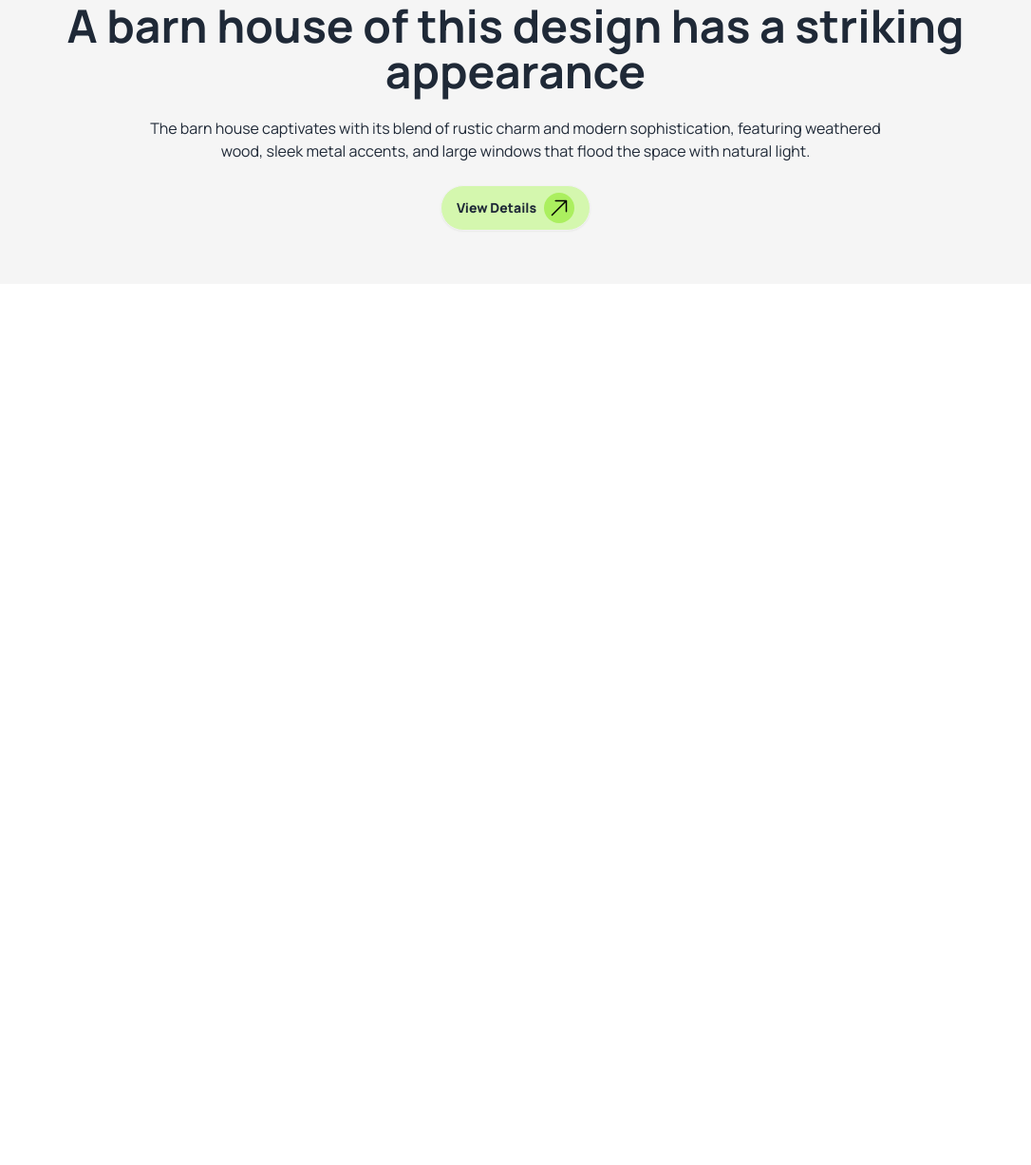
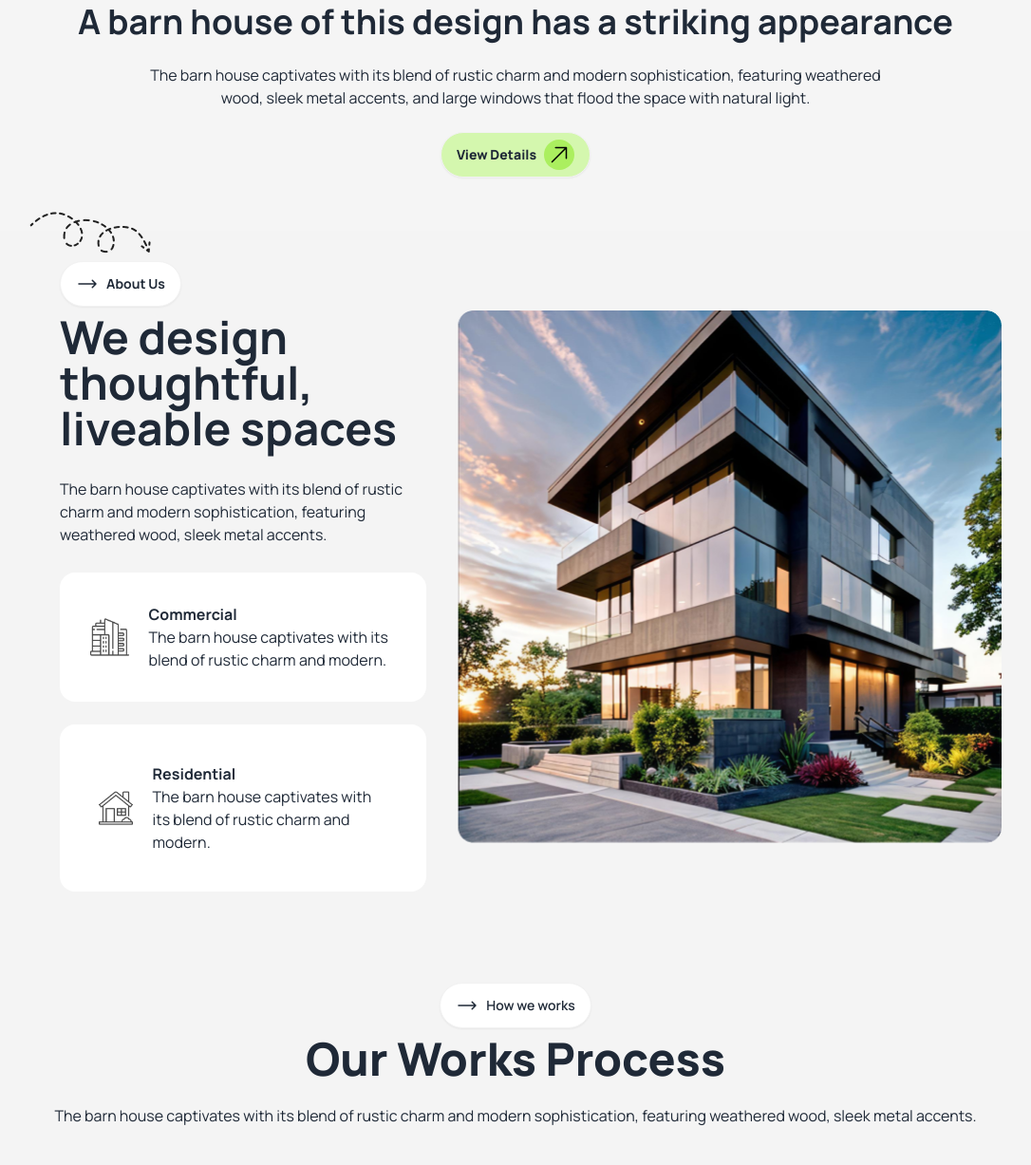
Before and after one commit to meherun-nesa-marjan/Assignment-3, a plain HTML site: page index.html in a window 1280 px wide. Shown: the part 402-1629 px from the top of the page at 95% size, without its empty margins (97-1183 px from the left). Before the commit the page ends 800 px from the top, so only its background shows below. Drawn offline with nearby package versions, Linux system fonts and the light colour scheme.

Commit message:
about section

```diff
--- a/index.html
+++ b/index.html
@@ -33,7 +33,7 @@
 </head>
 <body class="font">
     <header class=" bg-[#f5f5f5]">
-       <nav class="container mx-auto max-w-[80%]">
+       <nav class="lg:container lg:mx-auto sm:w-full lg:max-w-[80%]">
             <div class="navbar">
                 <div class="navbar-start">
                    <h1 class="text-2xl font-bold bg-b-color p-2 rounded-full"><svg xmlns="http://www.w3.org/2000/svg" fill="none" viewBox="0 0 24 24" stroke-width="1.5" stroke="currentColor" class="size-6">
@@ -44,7 +44,7 @@
                 </div>
                 <div class="navbar-center hidden lg:flex">
                   <ul class="menu menu-horizontal px-1 text-xl text-[#737373] font-semibold">
-                    <li class="hover:text-black duration-300"><a>Home</a></li>
+                    <li class="hover:text-black bg-none duration-300"><a>Home</a></li>
                     <li class="hover:text-black duration-300"><a>Services</a></li>
                     <li class="hover:text-black duration-300"><a>Portfolio</a></li>
                     <li class="hover:text-black duration-300"><a>Blogs</a></li>
@@ -89,18 +89,18 @@
                 </div>
               </div>
        </nav>
-       <div class="banar container pb-10 mx-auto max-w-[80%]">
-        <div class="banar-img container mx-auto max-w-[50%]"><img src="./images/banner.png" alt=""></div>
+       <div class="banar md:container pb-10 md:mx-auto sm:w-full md:max-w-[80%]">
+        <div class="banar-img container mx-auto sm:w-4/5 md:max-w-[50%]"><img src="./images/banner.png" alt=""></div>
         <div class="hero">
           <div class="hero-content text-center">
             <div class="max-w-full">
-              <h1 class="text-5xl font-bold">A barn house of this design has a striking appearance</h1>
-              <div class="container mx-auto max-w-[80%]">
+              <h1 class="text-4xl font-bold">A barn house of this design has a striking appearance</h1>
+              <div class="md:container md:mx-auto lg:max-w-[80%]">
                 <p class="py-6">
                   The barn house captivates with its blend of rustic charm and modern sophistication, featuring weathered wood, sleek metal accents, and large windows that flood the space with natural light.
                 </p>
               </div>
-              <button class="btn btn bg-[#d4f7ae] font-extrabold rounded-3xl">View Details<p class="bg-b-color rounded-full text-xs font-extralight p-1 text-black">
+              <button class="btn btn bg-[#d4f7ae] font-extrabold w-full lg:w-max rounded-3xl">View Details<p class="bg-b-color rounded-full text-xs font-extralight p-1 text-black">
                 <svg xmlns="http://www.w3.org/2000/svg" fill="none" viewBox="0 0 24 24" stroke-width="1.5" stroke="currentColor" class="size-6">
                 <path stroke-linecap="round" stroke-linejoin="round" d="m4.5 19.5 15-15m0 0H8.25m11.25 0v11.25" />
               </svg>
@@ -110,8 +110,75 @@
         </div>
        </div>
 
+
     </header>
     <main>
+      <section class="bg-[#f4f4f4] relative">
+      <div class=" absolute -rotate-[12] -top-5 left-32 hidden lg:flex"><img src="./images/Vector.png" alt=""></div>
+        <div class="card lg:card-side md:container pb-10 md:mx-auto  md:max-w-[80%]">
+
+          <div class="card-body  lg:w-2/5">
+            <div class=" ">
+              <button class="btn font-bold bg-white w-max rounded-3xl"><svg xmlns="http://www.w3.org/2000/svg" fill="none" viewBox="0 0 24 24" stroke-width="1.5" stroke="currentColor" class="size-6">
+                <path stroke-linecap="round" stroke-linejoin="round" d="M17.25 8.25 21 12m0 0-3.75 3.75M21 12H3" />
+              </svg><a class="inline-flex" href="#">About Us</a>
+              </button>
+             </div>
+            <h2 class="card-title text-4xl lg:text-5xl font-bold mb-5 ">We design thoughtful, liveable spaces</h2>
+            <p>The barn house captivates with its blend of rustic charm and
+              modern sophistication, featuring weathered wood, sleek metal accents.</p>
+            <div class="card-actions mt-5">
+              <div class="flex w-full flex-col">
+                <div class="card card-side bg-white rounded-box p-8  lg:items-center mb-6">
+                <div class="w-full lg:w-3/12 mr-5">
+                  <img src="./images/commercial.png" alt="">
+                </div>
+                 <div class="">
+                  <h3 class="font-bold">Commercial</h3>
+                  <p>The barn house captivates with its blend of rustic charm and modern.</p>
+                 </div>
+                </div>
+
+                <div class="card card-side bg-white rounded-box p-10  lg:items-center ">
+                  <div class="w-full lg:w-3/12 mr-5">
+                    <img src="./images/residential.png" alt="">
+                  </div>
+                   <div class="">
+                    <h3 class="font-bold">Residential</h3>
+                    <p>The barn house captivates with its blend of rustic charm and modern.</p>
+                   </div>
+                  </div>
+              </div>
+            </div>
+          </div>
+          <figure class=" m-6 lg:m-0">
+            <img src="./images/Rectangle.png"alt="Album"/>
+          </figure>
+        </div>
+
+      </section>
+      <section class="bg-[#f4f4f4]">
+
+
+        <div class="hero ">
+
+          <div class="hero-content text-center">
+            <div class="">
+              <div class="">
+                <button class="btn font-blod  my-2 bg-white rounded-3xl"><svg xmlns="http://www.w3.org/2000/svg" fill="none" viewBox="0 0 24 24" stroke-width="1.5" stroke="currentColor" class="size-6">
+                  <path stroke-linecap="round" stroke-linejoin="round" d="M17.25 8.25 21 12m0 0-3.75 3.75M21 12H3" />
+                </svg><a class="inline-flex" href="#">How we works</a>
+                </button>
+              </div>
+              <h1 class="text-5xl font-extrabold">Our Works Process</h1>
+              <p class="py-6">
+                The barn house captivates with its blend of rustic charm and modern sophistication, featuring weathered wood, sleek metal accents.
+              </p>
+
+            </div>
+          </div>
+        </div>
+      </section>
 
 
     </main>
```
